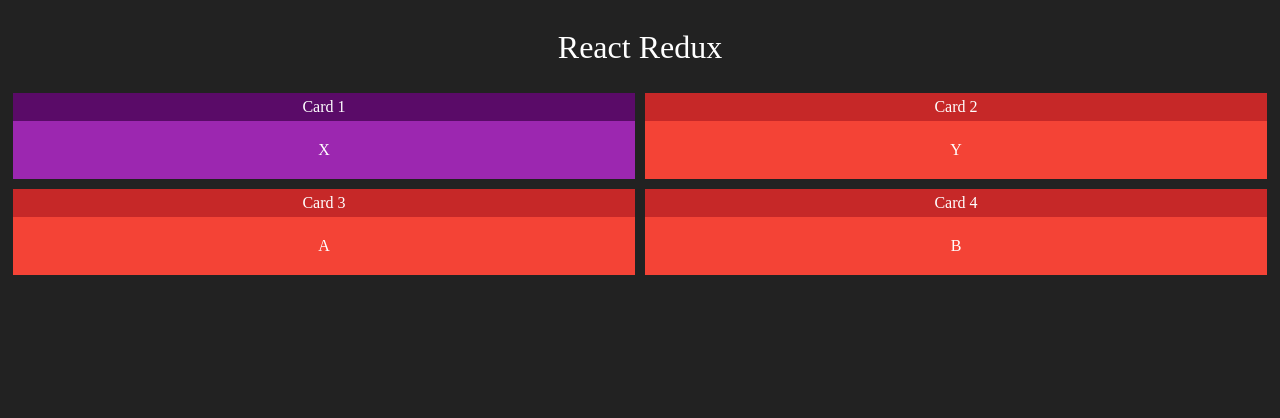
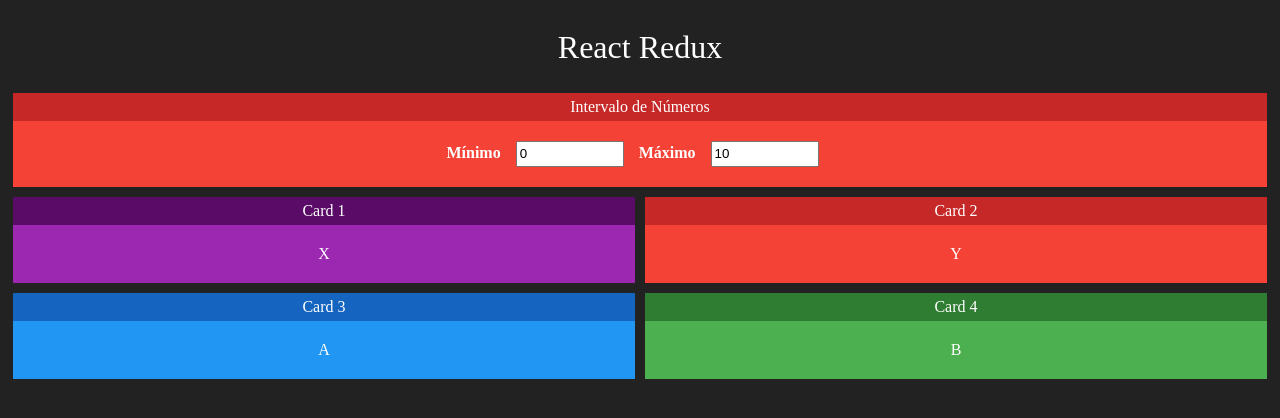
Before and after one commit to JoseVieiraCF/Redux, a React (Create React App) app: page / in a window 1280 px wide. Shown: the top 418 px of the page. Built offline with nearby package versions, Linux system fonts and the light colour scheme.

Commit message:
Interval component created

```diff
--- a/src/App.js
+++ b/src/App.js
@@ -1,20 +1,25 @@
 import './App.css';
 import React from 'react';
 import Card from './components/Card';
+import Interval from './components/Interval';
 
 
 function App() {
   return (
     <div className="App">
       <h1>React Redux</h1>
+
+      <div className="linha">
+        <Interval />
+      </div>
       <div className="linha">
         <Card title="Card 1" Purple>X</Card>
         <Card title="Card 2" Red>Y</Card>
       </div>
 
       <div className="linha">
-        <Card title="Card 3" Red>A</Card>
-        <Card title="Card 4" Red>B</Card>
+        <Card title="Card 3" Blue>A</Card>
+        <Card title="Card 4" Green>B</Card>
       </div>
 
     </div>
--- /dev/null
+++ b/src/components/Interval.css
@@ -0,0 +1,7 @@
+.Intervalo input {
+    font-size: 1..8rem;
+    margin-left: 15px;
+    margin-right: 15px;
+    width: 100px;
+    height: 20px;
+}
--- /dev/null
+++ b/src/components/Interval.js
@@ -0,0 +1,22 @@
+import './Interval.css';
+import React from 'react';
+import Card from './Card';
+
+export default function Interval(props){
+    return(
+        <Card title="Intervalo de Números" Red>
+            <div className="Intervalo">
+                <span>
+                    <strong>Mínimo</strong>
+                    <input type="number" value={0} readOnly />
+                </span>
+
+                <span>
+                    <strong>Máximo</strong>
+                    <input type="number" value={10} readOnly />
+                </span>
+            </div>
+
+        </Card>
+    );
+}
```
